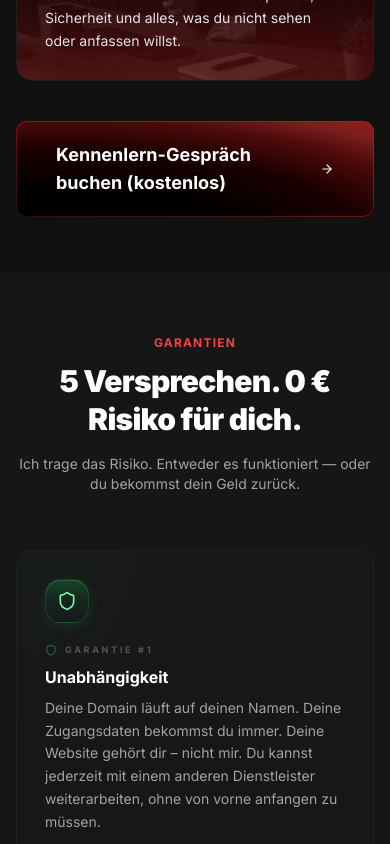
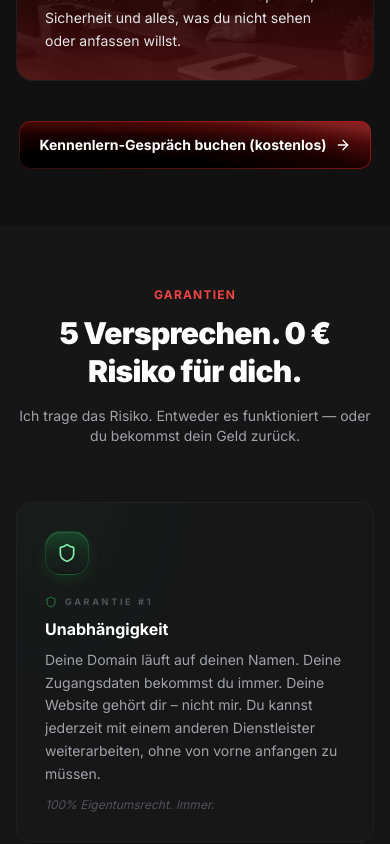
Before and after one commit to tienngyn/werkstattklar, a Next.js app: page / in a window 390 px wide. Shown: the part 5600-6444 px from the top of the page. Built offline with nearby package versions, Linux system fonts and the light colour scheme.

Commit message:
Keep all kostenlos CTAs on one line with responsive sizing
Co-Authored-By: Claude Sonnet 4.6 <noreply@anthropic.com>

```diff
--- a/app/page.tsx
+++ b/app/page.tsx
@@ -654,7 +654,7 @@ function Services() {
       </Stagger>
       <Stagger className="mt-10 flex justify-center">
         <FadeUp>
-          <CTA size="lg">Kennenlern-Gespräch buchen (kostenlos) <ArrowRight className="w-5 h-5" /></CTA>
+          <CTA size="lg" className="!text-sm !px-5 !py-3.5 sm:!text-base sm:!px-8 sm:!py-4 lg:!text-lg lg:!px-10 lg:!py-5 whitespace-nowrap">Kennenlern-Gespräch buchen (kostenlos) <ArrowRight className="w-4 h-4 sm:w-5 sm:h-5 shrink-0" /></CTA>
         </FadeUp>
       </Stagger>
     </Section>
@@ -735,7 +735,7 @@ function Guarantees() {
       </Stagger>
       <Stagger className="mt-10 flex justify-center">
         <FadeUp>
-          <CTA size="lg">Kennenlern-Gespräch buchen (kostenlos) <ArrowRight className="w-5 h-5" /></CTA>
+          <CTA size="lg" className="!text-sm !px-5 !py-3.5 sm:!text-base sm:!px-8 sm:!py-4 lg:!text-lg lg:!px-10 lg:!py-5 whitespace-nowrap">Kennenlern-Gespräch buchen (kostenlos) <ArrowRight className="w-4 h-4 sm:w-5 sm:h-5 shrink-0" /></CTA>
         </FadeUp>
       </Stagger>
     </Section>
@@ -904,7 +904,7 @@ function HowItWorks() {
       </div>
       <Stagger className="mt-10 flex justify-center">
         <FadeUp>
-          <CTA size="lg">Kennenlern-Gespräch buchen (kostenlos) <ArrowRight className="w-5 h-5" /></CTA>
+          <CTA size="lg" className="!text-sm !px-5 !py-3.5 sm:!text-base sm:!px-8 sm:!py-4 lg:!text-lg lg:!px-10 lg:!py-5 whitespace-nowrap">Kennenlern-Gespräch buchen (kostenlos) <ArrowRight className="w-4 h-4 sm:w-5 sm:h-5 shrink-0" /></CTA>
         </FadeUp>
       </Stagger>
     </Section>
```
